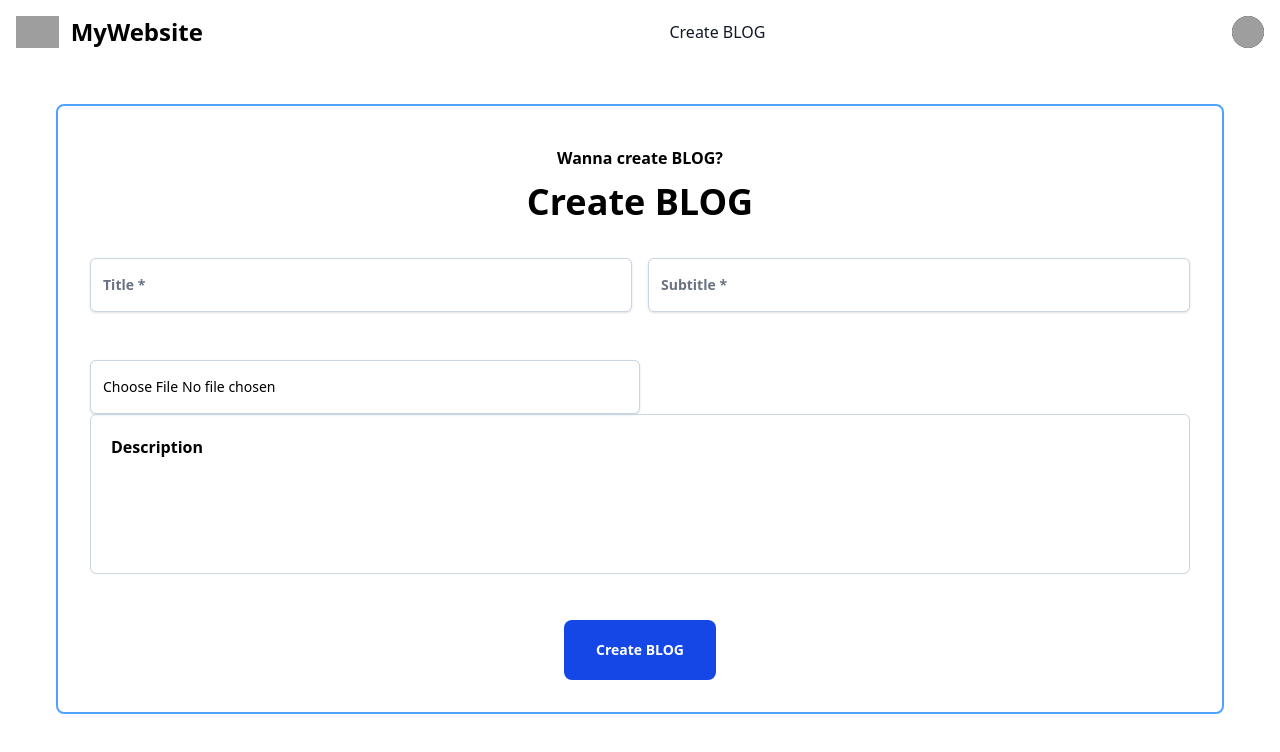
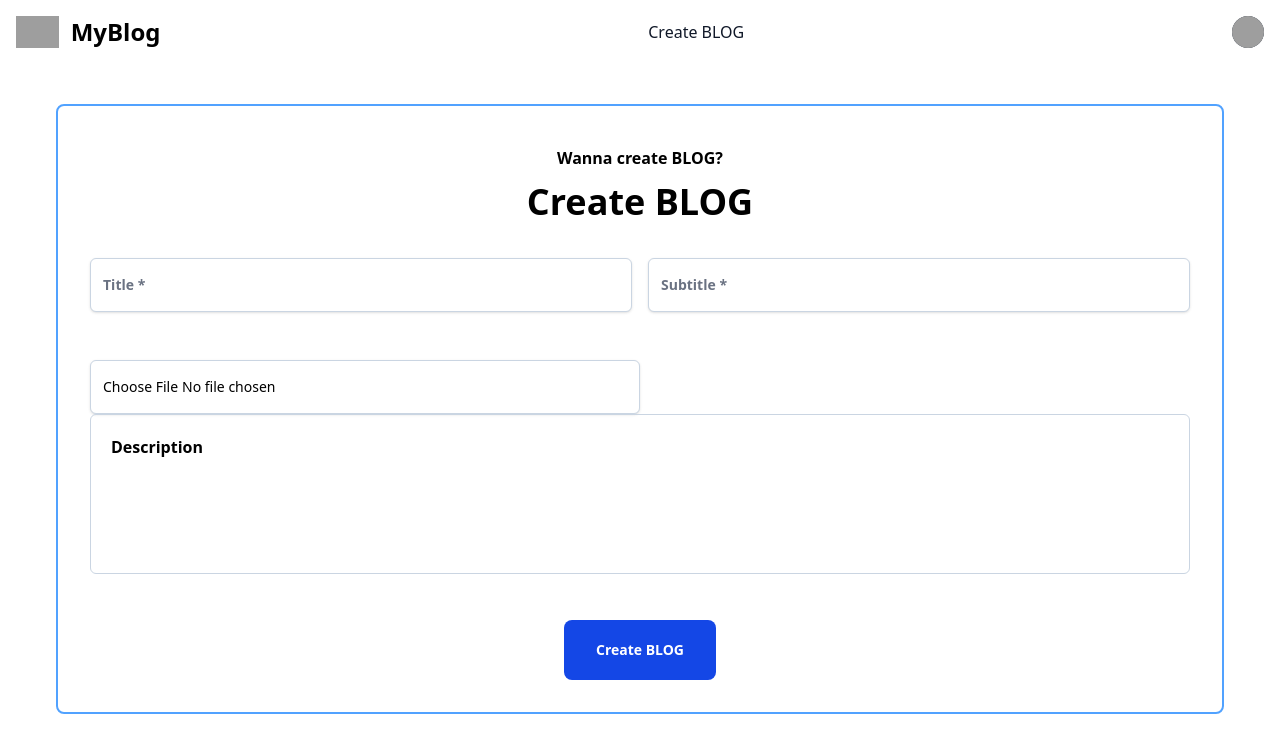
Before and after one commit to sagar460/TAILWINDCSS, a React (Vite) app: page /create in a window 1280 px wide. Shown: the top 752 px of the page. Built offline with nearby package versions, Linux system fonts and the light colour scheme; grey boxes are pictures that could not be loaded.

Commit message:
new commit

```diff
--- a/src/assets/components/Navbar.jsx
+++ b/src/assets/components/Navbar.jsx
@@ -14,7 +14,7 @@ function Navbar() {
             alt="Flowbite Logo"
           />
           <span className="self-center text-2xl font-semibold whitespace-nowrap dark:text-white">
-            MyWebsite
+            MyBlog
           </span>
         </Link>
         <div className="flex items-center md:order-2 space-x-3 md:space-x-0 rtl:space-x-reverse">
--- a/src/pages/Home.jsx
+++ b/src/pages/Home.jsx
@@ -7,7 +7,9 @@ function Home() {
   const [blogs, setBlogs] = useState([]);
   const fetchBlogs = async () => {
     try {
-      const response = await axios.get("http://localhost:3000/blog");
+      const response = await axios.get(
+        "https://mern3-node-y6pb.onrender.com/blog"
+      );
       setBlogs(response.data.data);
     } catch (err) {
       console.error("Failed to fetch blogs", err);
```
